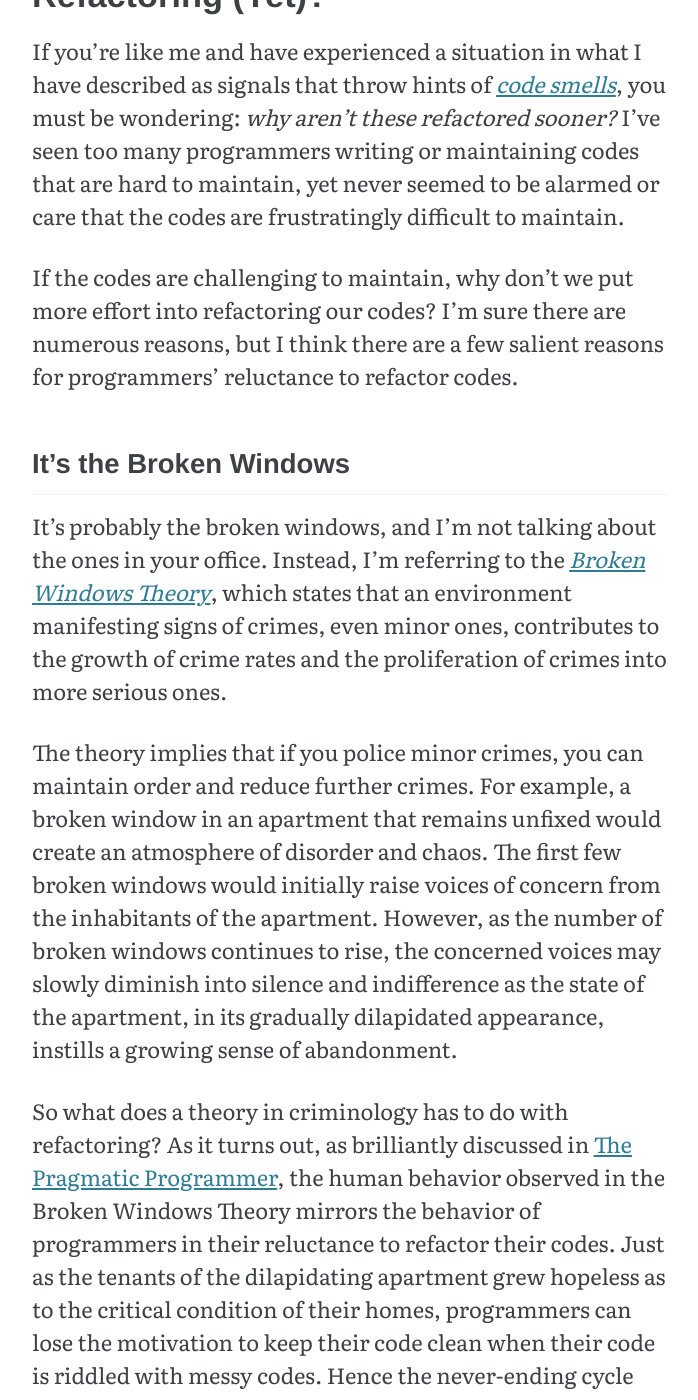
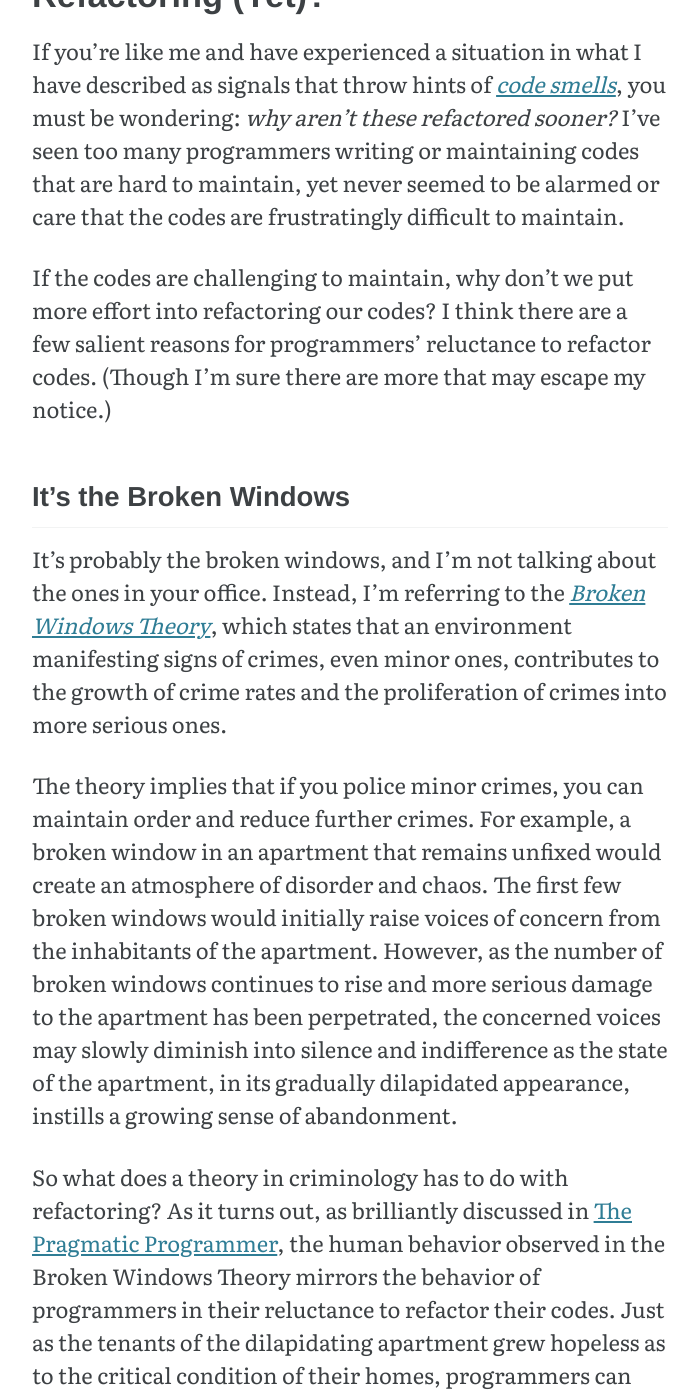
Before and after one commit to kohack/kohack.github.io, a Jekyll site: the page built from _posts/2022-12-30-refactoring-dotnet-http-api.md, in a window 1280 px wide and 1400 px high, scrolled down 1076 px. Shown: the whole window, without its empty margins (290-988 px from the left). Built offline with Jekyll 4.4.1, drawn with Linux system fonts in a browser that asks for light colours; cached includes are drawn as plain includes; some of the changed text lies outside the part shown.

Commit message:
Update post

```diff
--- a/_posts/2022-12-30-refactoring-dotnet-http-api.md
+++ b/_posts/2022-12-30-refactoring-dotnet-http-api.md
@@ -35,8 +35,9 @@ maintaining codes that are hard to maintain, yet never seemed to be alarmed or
 care that the codes are frustratingly difficult to maintain.
 
 If the codes are challenging to maintain, why don't we put more effort into
-refactoring our codes? I'm sure there are numerous reasons, but I think there
-are a few salient reasons for programmers' reluctance to refactor codes.
+refactoring our codes? I think there are a few salient reasons for programmers'
+reluctance to refactor codes. (Though I'm sure there are more that may escape my
+notice.)
 
 ## It's the Broken Windows
 
@@ -51,10 +52,11 @@ The theory implies that if you police minor crimes, you can maintain order and
 reduce further crimes. For example, a broken window in an apartment that remains
 unfixed would create an atmosphere of disorder and chaos. The first few
 broken windows would initially raise voices of concern from the inhabitants of
-the apartment. However, as the number of broken windows continues to rise, the
-concerned voices may slowly diminish into silence and indifference as the state
-of the apartment, in its gradually dilapidated appearance, instills a growing
-sense of abandonment.
+the apartment. However, as the number of broken windows continues to rise and
+more serious damage to the apartment has been perpetrated, the concerned voices
+may slowly diminish into silence and indifference as the state of the apartment,
+in its gradually dilapidated appearance, instills a growing sense of
+abandonment.
 
 So what does a theory in criminology has to do with refactoring? As it turns
 out, as brilliantly discussed in [The Pragmatic
@@ -63,10 +65,10 @@ the human behavior observed in the Broken Windows Theory mirrors the behavior of
 programmers in their reluctance to refactor their codes. Just as the tenants of
 the dilapidating apartment grew hopeless as to the critical condition of their
 homes, programmers can lose the motivation to keep their code clean when their
-code is riddled with messy codes. Hence the never-ending cycle impediment to
-code improvement.
+code is riddled with messy codes. Hence the never-ending cycle that impedes
+programmers' motivation to start refactoring their code.
 
-## Knowledge of Design Patterns (Or Lack Thereof)
+##  Design Patterns Illiteracy
 
 Learning software engineering design patterns is demanding, often
 requiring advanced knowledge of the programming language onto which the design
@@ -127,8 +129,8 @@ maximally attract prospective buyers. On the other hand, [real estate agents may
 sell your house cheaper than they would their own
 house](https://freakonomics.com/2008/02/real-estate-agents-revisited/), just to
 sell your house quicker; and in doing so, they would lose only a meager couple
-of hundred dollars in commission compared to you, who would,
-unfortunately, lose a couple of thousands.
+of hundred dollars in commission compared to you, who would, unfortunately, lose
+a couple of thousands.
 
 Programmers -- as their clients are often led to believe -- are experts in
 writing code that deliver features deemed valuable to their clients. If their
@@ -165,11 +167,11 @@ build](https://architectelevator.com/cloud/dont-run-what-didnt-build/)!
 A good piece of advice is to refactor whenever you see the signals -- the smell
 of code stinks -- that's when you know there's some refactoring to do. At the
 very least, if you're unable to refactor immediately, make a note of it -- raise
-an issue or a backlog to describe the code that needs refactoring -- as the other
-programmers in your team may not be aware that the code is, in fact, can be
-further cleaned and improved.  Don't let that one broken window instigate more
-code smells being left unattended. It is far easier to refactor small pieces of
-code than to refactor a giant, [big ball of
+an issue or a backlog to describe the code that needs refactoring. Other
+programmers in your team may not be aware that the code is, in fact, suffers
+from anti-patterns and can be further cleaned and improved.  Don't let that one
+broken window instigate more code smells being left unattended. It is far easier
+to refactor small pieces of code than to refactor a giant, [big ball of
 mud](https://thedomaindrivendesign.io/big-ball-of-mud/).
 
 Apart from the deterioration of code quality over time, the continuing shifts in
@@ -186,5 +188,5 @@ alive, and with each cycle, your source code can grow insidiously, tempting you
 to ignore the warning signals that shouldn't be ignored. It is thus crucial for
 you and your team to understand that refactoring is an essential, perpetual
 task; negligence of this fact would ensue further disarray and anti-patterns
-proliferating the source code, plunging you, your team, or future maintainers
-into maintenance hell.
+proliferating the source code -- plunging you, your team, or future maintainers
+into [maintenance hell](https://blog.codecentric.de/maintenance-hell-no-thanks).
```
Also changed, not shown: other parts of _posts/2022-12-30-refactoring-dotnet-http-api.md (+6 -6 lines).
